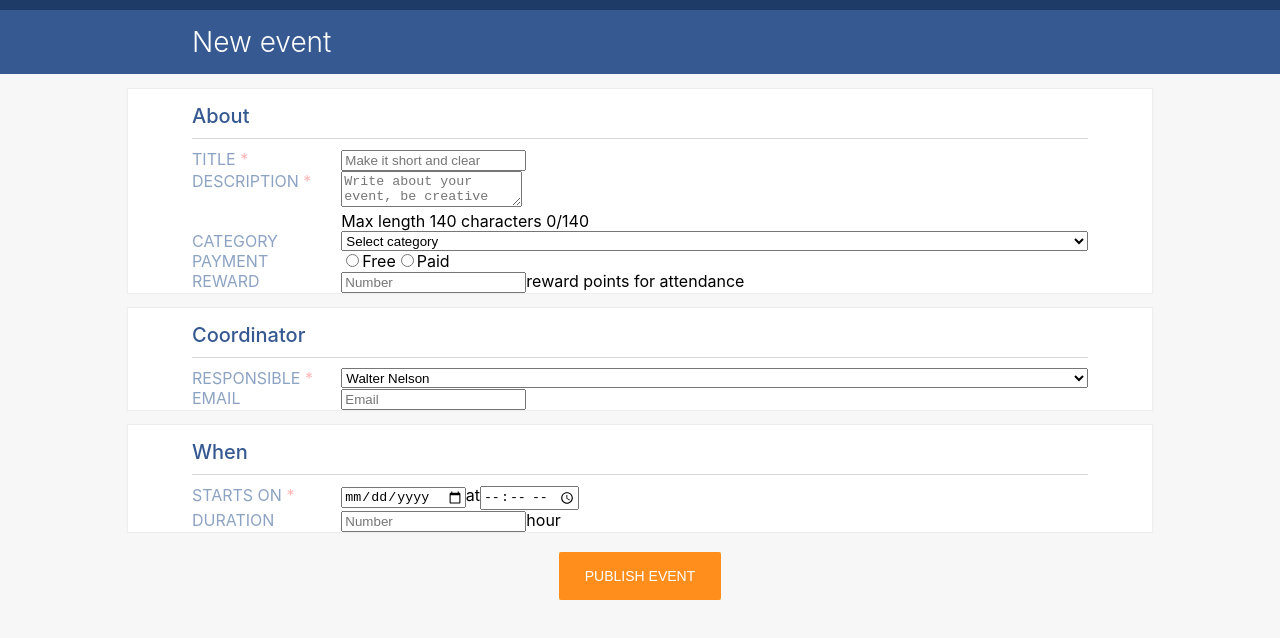
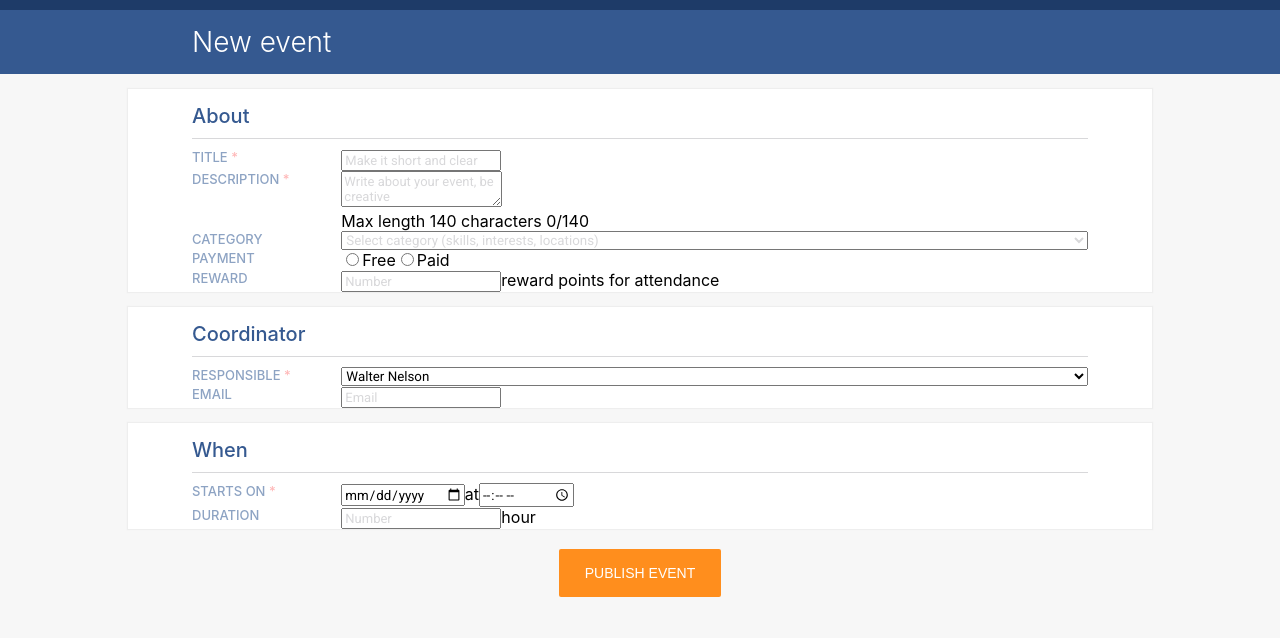
Before and after one commit to sylvestertarnowski/hotree-task, a React (Create React App) app: page / in a window 1280 px wide. Shown: the top 638 px of the page. Built offline with nearby package versions, Linux system fonts and the light colour scheme.

Commit message:
Option dropdown styling

```diff
--- a/src/components/DropdownCategory.tsx
+++ b/src/components/DropdownCategory.tsx
@@ -7,7 +7,7 @@ type P = {
 }
 
 const DropdownCategory: React.FC<P> = (props) => {
-    const [value, setValue] = useState("");
+    const [value, setValue] = useState("initial");
 
     const { name, placeholder } = props;
 
@@ -18,12 +18,13 @@ const DropdownCategory: React.FC<P> = (props) => {
 
     return (
         <select
+            className={value === "initial" ? value : value}
             name={name}
             id={name}
             value={value}
             onChange={e => setValue(e.target.value)}
         >
-        <option hidden>{placeholder}</option>
+        <option id="initial" value="initial" disabled selected>{placeholder}</option>
         {options}
         </select>
     )
--- a/src/components/DropdownResponsible.tsx
+++ b/src/components/DropdownResponsible.tsx
@@ -29,6 +29,7 @@ const DropdownResponsible: React.FC<P> = (props) => {
         <select
             name={props.name}
             id={props.name}
+            required
             value={value}
             onChange={e => setValue(e.target.value)}
         >
--- a/src/components/Main.tsx
+++ b/src/components/Main.tsx
@@ -86,7 +86,7 @@ class Main extends React.Component<P, State> {
                         <Label text="category" mandatory={false} name="category"/>
                         <DropdownCategory
                             name="category"
-                            placeholder="Select category"
+                            placeholder="Select category (skills, interests, locations)"
                         />
 
                         <Label text="payment" mandatory={false} name="payment"/>
--- a/src/css/Label.css
+++ b/src/css/Label.css
@@ -1,6 +1,8 @@
 .input-label {
     text-transform: uppercase;
     color: rgb(141, 163, 195);
+    font-size: 13px;
+    font-weight: 500;
 }
 
 #red {
--- a/src/css/Section.css
+++ b/src/css/Section.css
@@ -21,3 +21,29 @@
     display: grid;
     grid-template-columns: 1fr 5fr;
 }
+
+input, textarea, select, option {
+    font-family: 'Roboto', sans-serif;
+}
+
+input::placeholder, textarea::placeholder {
+    color: rgb(216, 216, 218);
+    font-size: 13px;
+}
+
+select {
+    color: black;
+}
+
+select.initial {
+    color: rgb(216, 216, 218);
+}
+
+option {
+    color:black;
+}
+
+option:first-of-type {
+    color: rgb(216, 216, 218);
+    font-size: 13px;
+}
```
